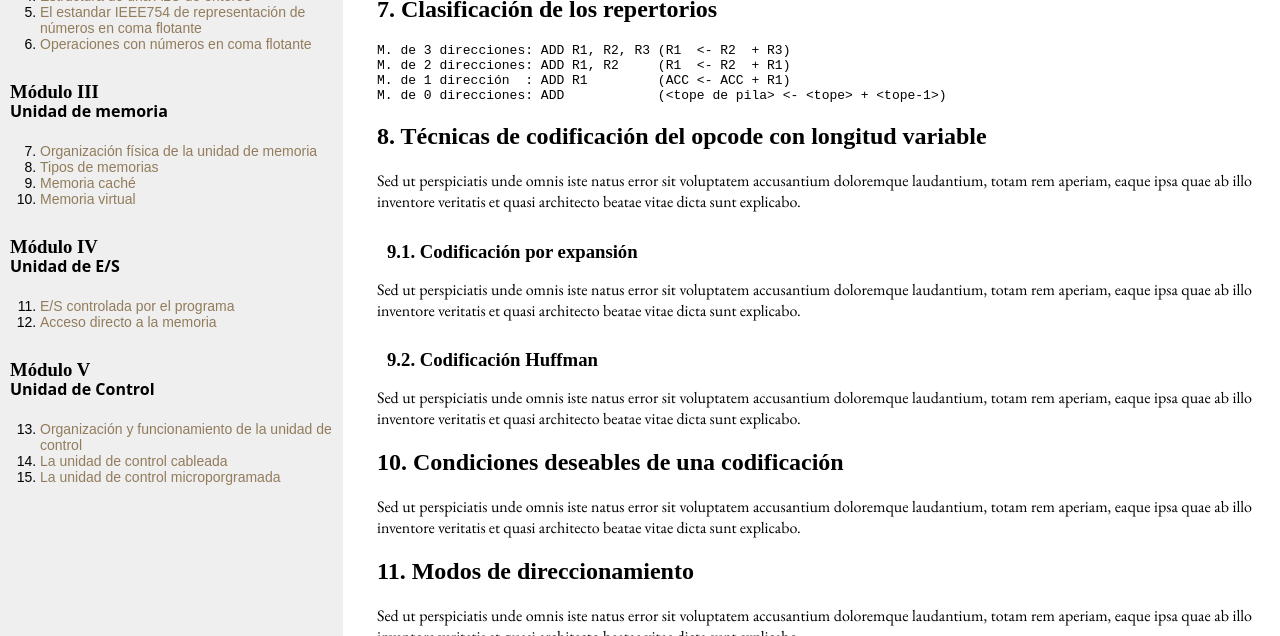
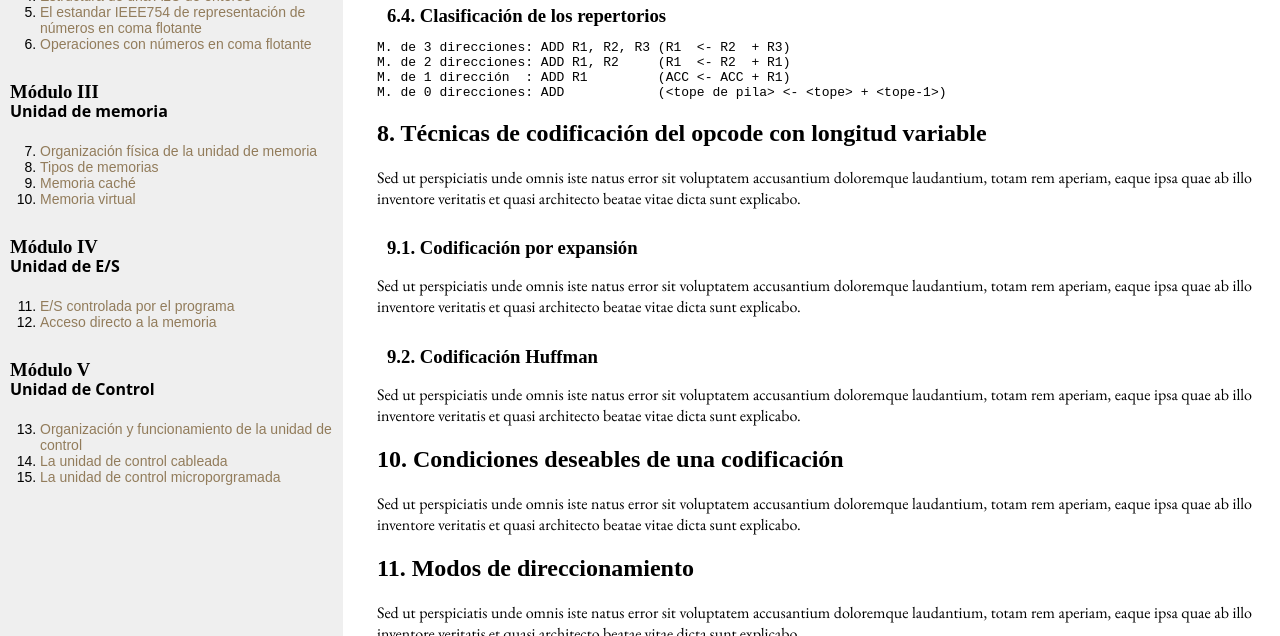
Before and after one commit to dkaerit/EDC, a Jekyll site: the page built from _posts/2020-10-05-TEMA02.md, in a window 1280 px wide and 900 px high, scrolled down 6302 px, cut to the strip 264-900 px from the top of the window. Built offline with Jekyll 4.4.1, drawn with Linux system fonts in a browser that asks for light colours; some web fonts are replaced.

Commit message:
Update 2020-10-05-TEMA02.md

````diff
--- a/_posts/2020-10-05-TEMA02.md
+++ b/_posts/2020-10-05-TEMA02.md
@@ -136,9 +136,7 @@ Las dimensiones en las que se puede en focar para optimizar el jeugo de instrucc
 ### 6.3. Tipos
 <center><img src="https://i.gyazo.com/97a46645da520c925b29b04d7cb1c323.png"></center>
 
-
-
-## 7. Clasificación de los repertorios
+### 6.4. Clasificación de los repertorios
 ```COBOL
 M. de 3 direcciones: ADD R1, R2, R3 (R1  <- R2  + R3)
 M. de 2 direcciones: ADD R1, R2     (R1  <- R2  + R1)
````
